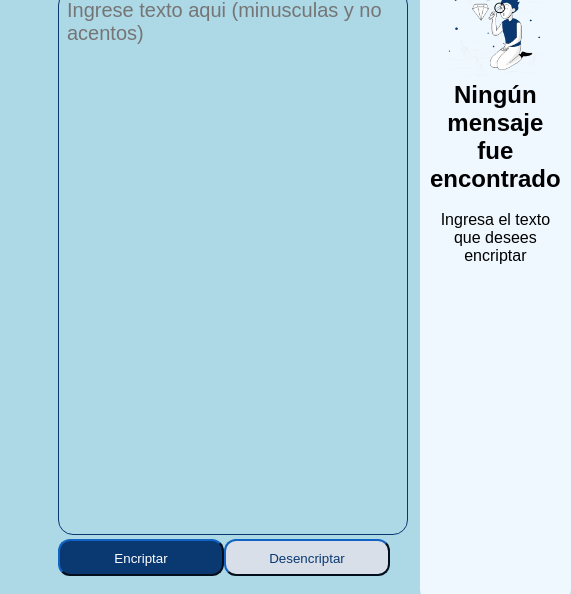
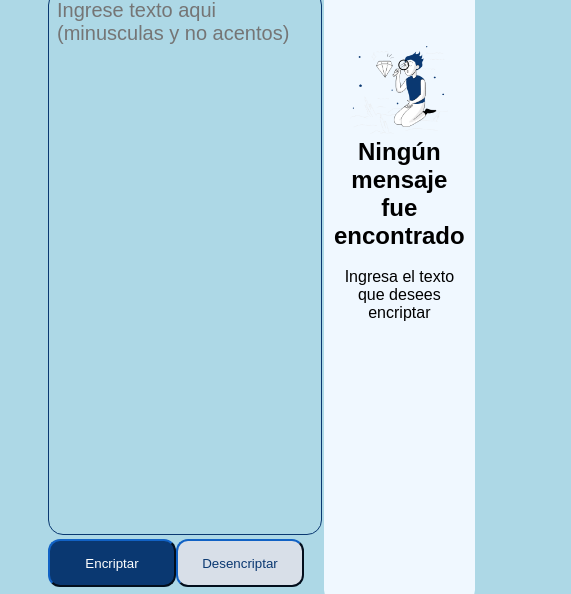
Before and after one commit to AbrahamJDominguez/encriptador, a plain HTML site: page index.html in a window 390 px wide. Shown: the part 108-702 px from the top of the page, 571 px wide, since content can reach past the window. Drawn offline with Linux system fonts and the light colour scheme.

Commit message:
prueba estilo celular

```diff
--- a/css/style.css
+++ b/css/style.css
@@ -120,3 +120,33 @@ footer {
     display: none;
     height: 100%;
 }
+
+@media screen and (min-width:320px) and (max-width:480px) {
+    body {
+        display: block;
+    }
+
+    #entrada {
+        width: 90%;
+        margin-right: 10px;
+        margin-left: 10px;
+    }
+
+    #salida {
+        background-color: aliceblue;
+        margin-top: 10px;
+        margin-left: 10px;
+        border-radius: 10px;
+        text-align: center;
+        padding: 10px;
+        width: 90%;
+    }
+
+    .boton {
+        height: 3rem;
+        width: 8rem;
+        border-radius: 12px;
+        padding: 10px;
+        border-color: #0A3871;
+    }
+}
```
